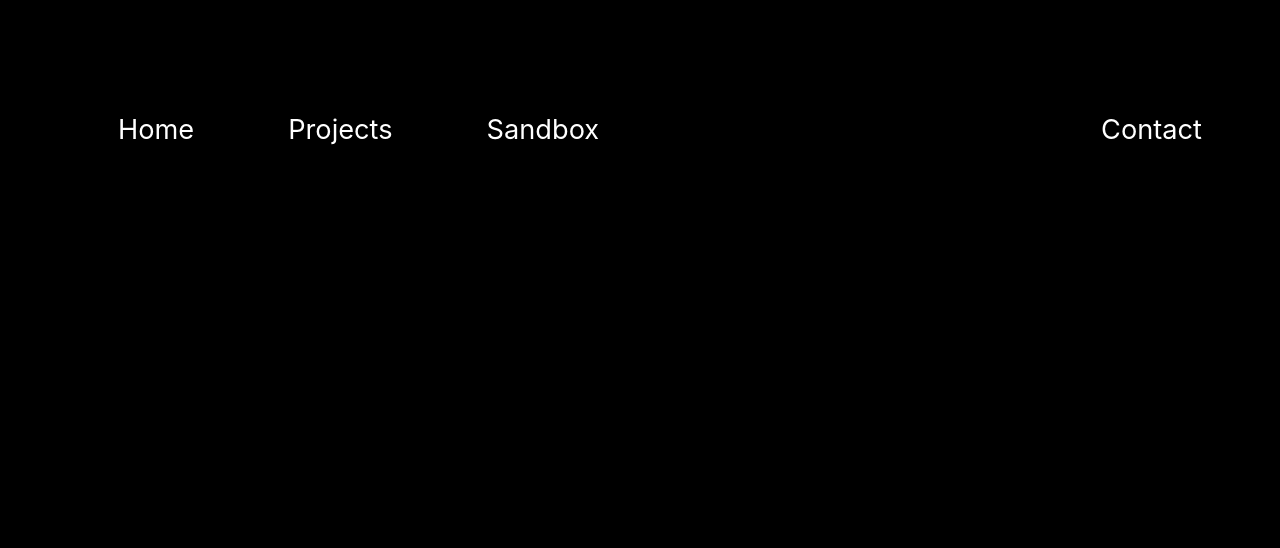
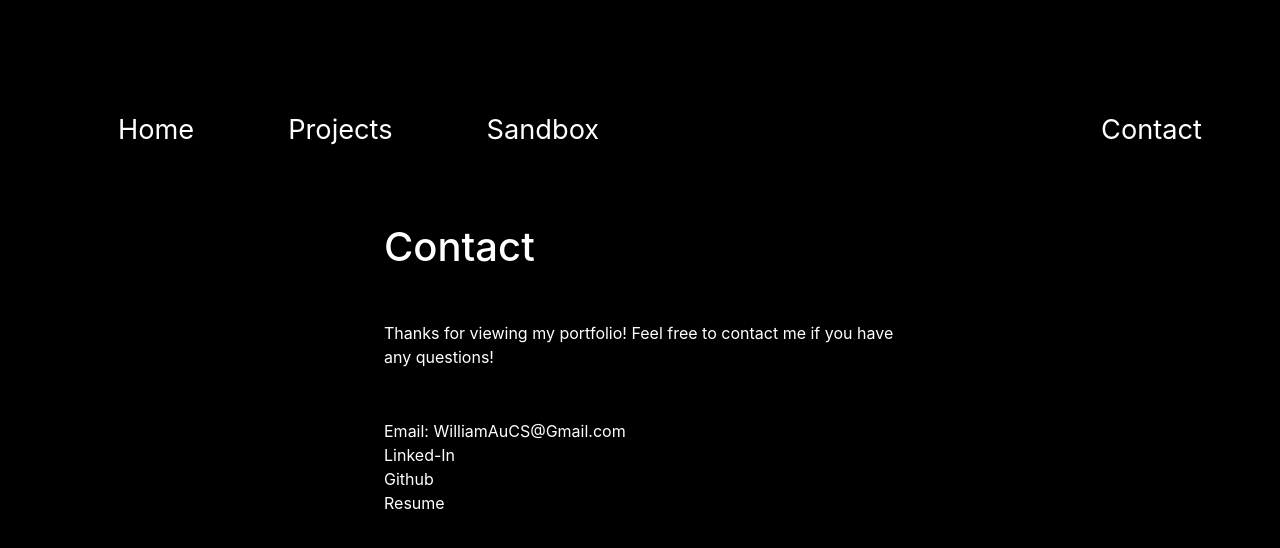
Before and after one commit to WilliamAuCS/Portfolio-v2, an Angular app in the folder williamaucs-com/: page /contact in a window 1280 px wide. Before the commit this address led to /. Shown: the top 548 px of the page. Built offline with nearby package versions, Linux system fonts and the light colour scheme.

Commit message:
Added Contact page. Slight formatting changes

```diff
--- a/williamaucs-com/src/app/app-routing.module.ts
+++ b/williamaucs-com/src/app/app-routing.module.ts
@@ -1,5 +1,6 @@
 import { NgModule } from '@angular/core';
 import { Routes, RouterModule } from '@angular/router';
+import { ContactComponent } from './modules/contact/contact.component';
 
 // Page Components
 import { HomeComponent } from './modules/home/home.component';
@@ -10,6 +11,7 @@ const routes: Routes = [
   { path: '', component: HomeComponent, data: { animation: 'home' } },
   { path: 'projects', component: ProjectsComponent, data: { animation: 'projects' } },
   { path: 'sandbox', component: SandboxComponent, data: { animation: 'sandbox' } },
+  { path: 'contact', component: ContactComponent },
 
 ]
 
--- a/williamaucs-com/src/app/modules/contact/contact.component.css
+++ b/williamaucs-com/src/app/modules/contact/contact.component.css
@@ -0,0 +1,17 @@
+.contact-container {
+    width: 40%;
+    margin: 5% 0 0 30%;
+    color: white;
+}
+.contact-container h1 {
+    margin-bottom: 50px;
+}
+.contact-container ul {
+    list-style-type: none;
+    padding-left: 0;
+    margin-top: 50px;
+}
+ul a {
+    color: inherit;
+    text-decoration: none;
+}
--- a/williamaucs-com/src/app/modules/contact/contact.component.html
+++ b/williamaucs-com/src/app/modules/contact/contact.component.html
@@ -1 +1,23 @@
-<p>contact works!</p>
+<div class="background fade-in-soft">
+    <div class="contact-container">
+        <h1>Contact</h1>
+        <p>Thanks for viewing my portfolio! Feel free to contact me if you have
+            any questions!
+        </p>
+        <ul>
+            <li>
+                <a class="underline-anim" href="mailto:WilliamAuCS@Gmail.com">Email:</a>
+                <span> WilliamAuCS@Gmail.com</span>
+            </li>
+            <li>
+                <a class="underline-anim" href="https://www.linkedin.com/in/william-au-964ab616b/" target="_blank">Linked-In</a>
+            </li>
+            <li>
+                <a class="underline-anim" href="https://github.com/WilliamAuCS" target="_blank">Github</a>
+            </li>
+            <li>
+                <a class="underline-anim" href="https://drive.google.com/file/d/1CKgxo-BffBuMN8ILY5qPLh_iP7JNrzrf/view?usp=sharing" target="_blank">Resume</a>
+            </li>
+        </ul>
+    </div>
+</div>
--- a/williamaucs-com/src/app/modules/home/home.component.html
+++ b/williamaucs-com/src/app/modules/home/home.component.html
@@ -1,12 +1,12 @@
 <div class="background">
 
-    <img src="assets/portrait_pic.png" id="portrait-img">
+    <img class="fade-in-soft" src="assets/portrait_pic.png" id="portrait-img">
     <div class="name-container fade-in-soft">
         <h1 style="font-size: 800%; background: transparent;">William &nbsp;Au</h1>
         <h2 style="font-size: 320%; background: transparent;">Full-Stack Software Engineer</h2>
         <div class="links" style="margin-top: 25px; background: transparent;">
             <a class="underline-anim" href="https://drive.google.com/file/d/1CKgxo-BffBuMN8ILY5qPLh_iP7JNrzrf/view?usp=sharing" target="_blank">Resume</a>
-            <a class="underline-anim" href="https://www.linkedin.com/in/william-au-964ab616b/" target="_blank">Linked-in</a>
+            <a class="underline-anim" href="https://www.linkedin.com/in/william-au-964ab616b/" target="_blank">Linked-In</a>
             <a class="underline-anim" href="https://github.com/WilliamAuCS" target="_blank">Github</a>
         </div>
 
--- a/williamaucs-com/src/app/modules/sandbox/sandbox.component.css
+++ b/williamaucs-com/src/app/modules/sandbox/sandbox.component.css
@@ -1,26 +1,11 @@
-/* .jumbotron {
-    background-image: url("../assets/home/WebsiteCodeRotate.png");
-    background-position: center;
-    background-repeat: no-repeat;
-    background-size: cover;
-    margin-bottom: 0;
+.sandbox-container {
+    color: white;
+    margin: 2% 5% 0 5%;
+    /* border: 1px solid red; */
 }
-.header {
-    text-align: right;
-    padding-right: 10%;
-    color: white;
+
+.page-header {
+    padding-top: 7%;
+    font-size: 350%;
+    margin: 5% 0 0 5%;
 }
-.background {
-    position: fixed;
-    background-image: url("../assets/home/portfolio_background.jpg");
-    background-repeat: no-repeat;
-    background-size: cover;
-    height: 100%;
-    width: 100%;
-}
-.container{
-    color: white;
-    max-width: 960px;
-
-    border: 1px solid red;
-} */
--- a/williamaucs-com/src/app/modules/sandbox/sandbox.component.html
+++ b/williamaucs-com/src/app/modules/sandbox/sandbox.component.html
@@ -1 +1,6 @@
-<p style="color: white">sandbox works!</p>
+<div class="background fade-in-soft">
+    <div class="sandbox-container">
+        <h1 class="page-header">Sandbox</h1>
+        <h2 style="text-align: center; font-size: 300%; margin-top: 10%;">Coming Soon!!</h2>
+    </div>
+</div>
```
Also changed, not shown: williamaucs-com/src/app/modules/projects/projects.component.css (+1 -8 lines).
